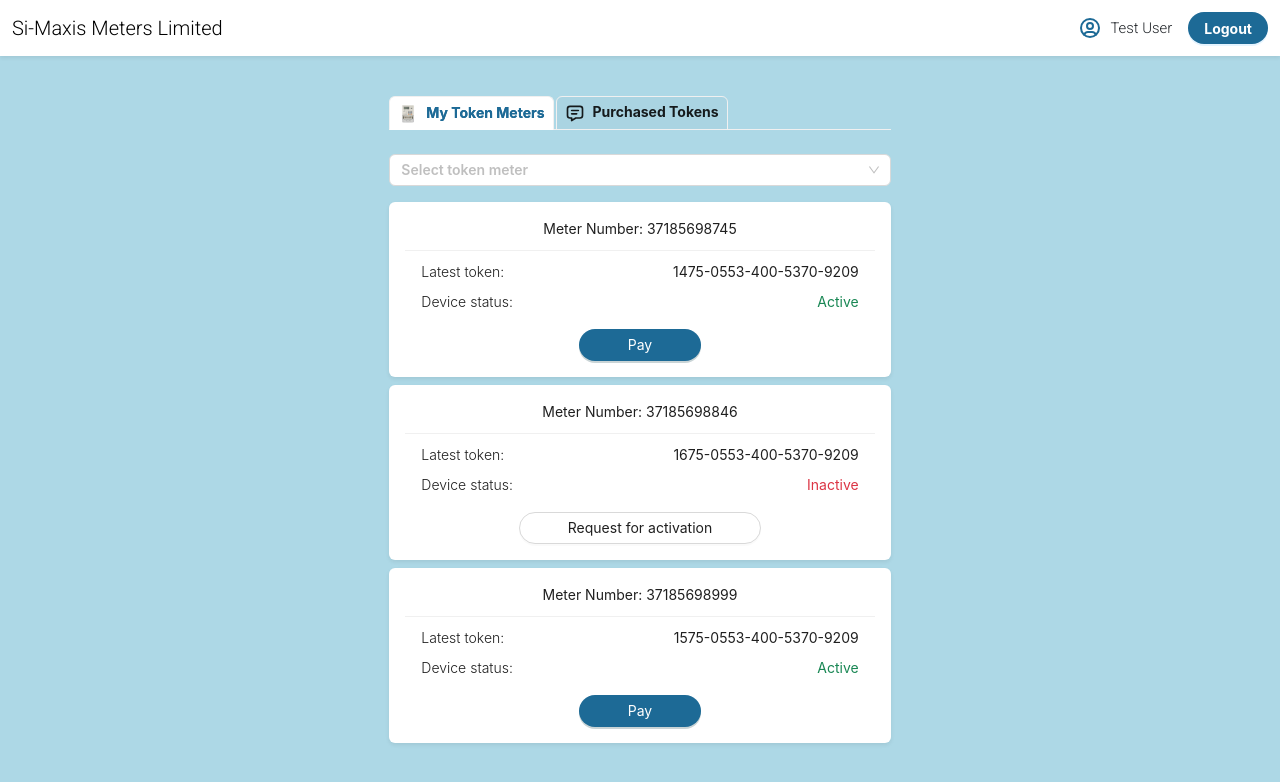
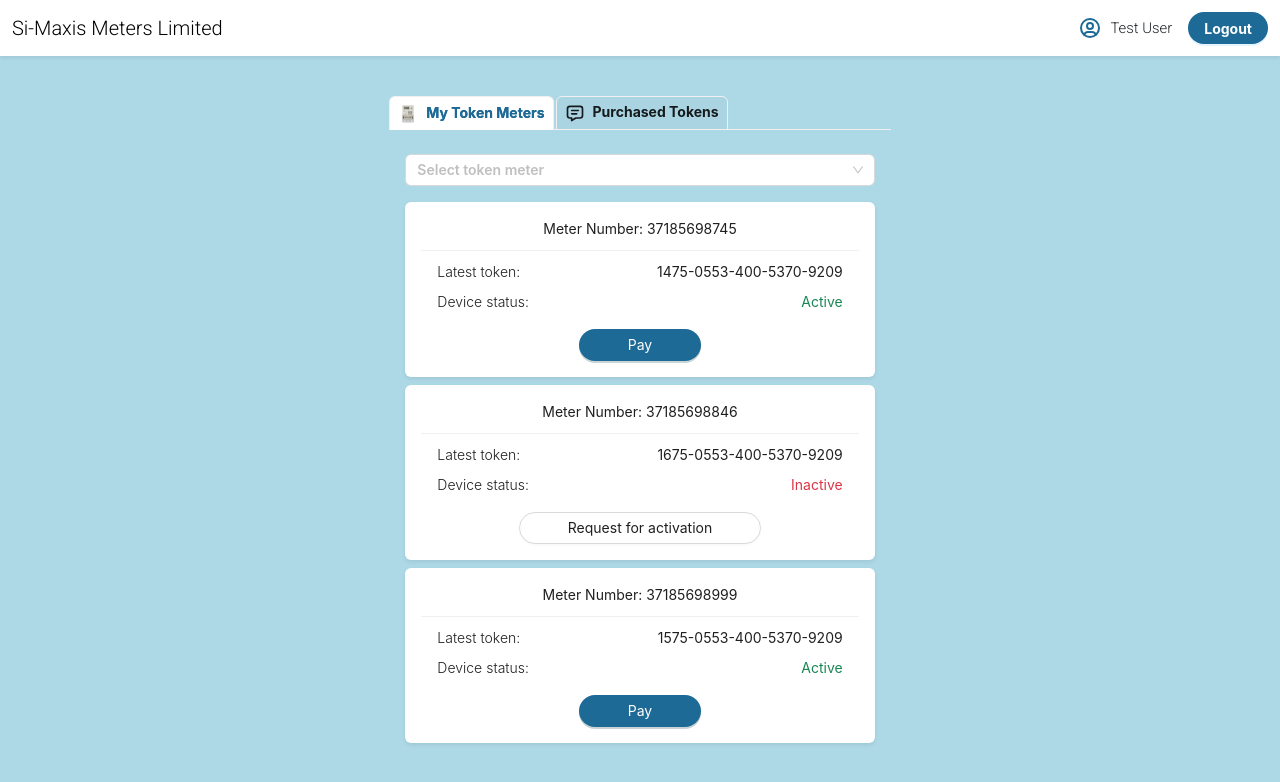
Before and after one commit to ndutagrace25/simaxis, a React (Vite) app: page /my-account in a window 1280 px wide. Shown: the top 782 px of the page. Built offline with nearby package versions, Linux system fonts and the light colour scheme.

Commit message:
added tokens

```diff
--- a/src/pages/TokenMeters.tsx
+++ b/src/pages/TokenMeters.tsx
@@ -19,7 +19,7 @@
   ) => (option?.label ?? "").toLowerCase().includes(input.toLowerCase());
 
   return (
-    <div>
+    <div className="px-3">
       <div className="mt-2 mb-3">
         <Select
           showSearch
```
